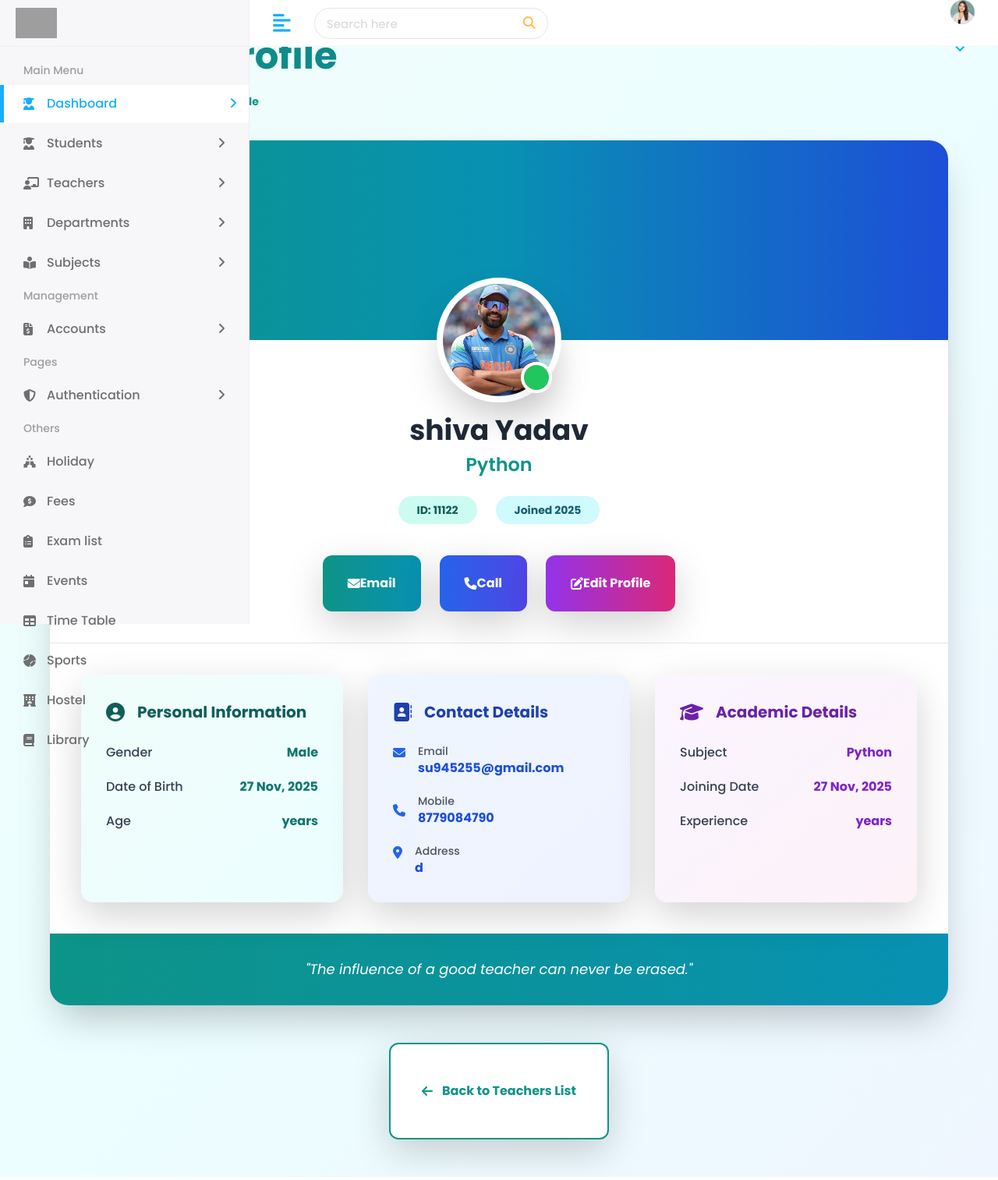
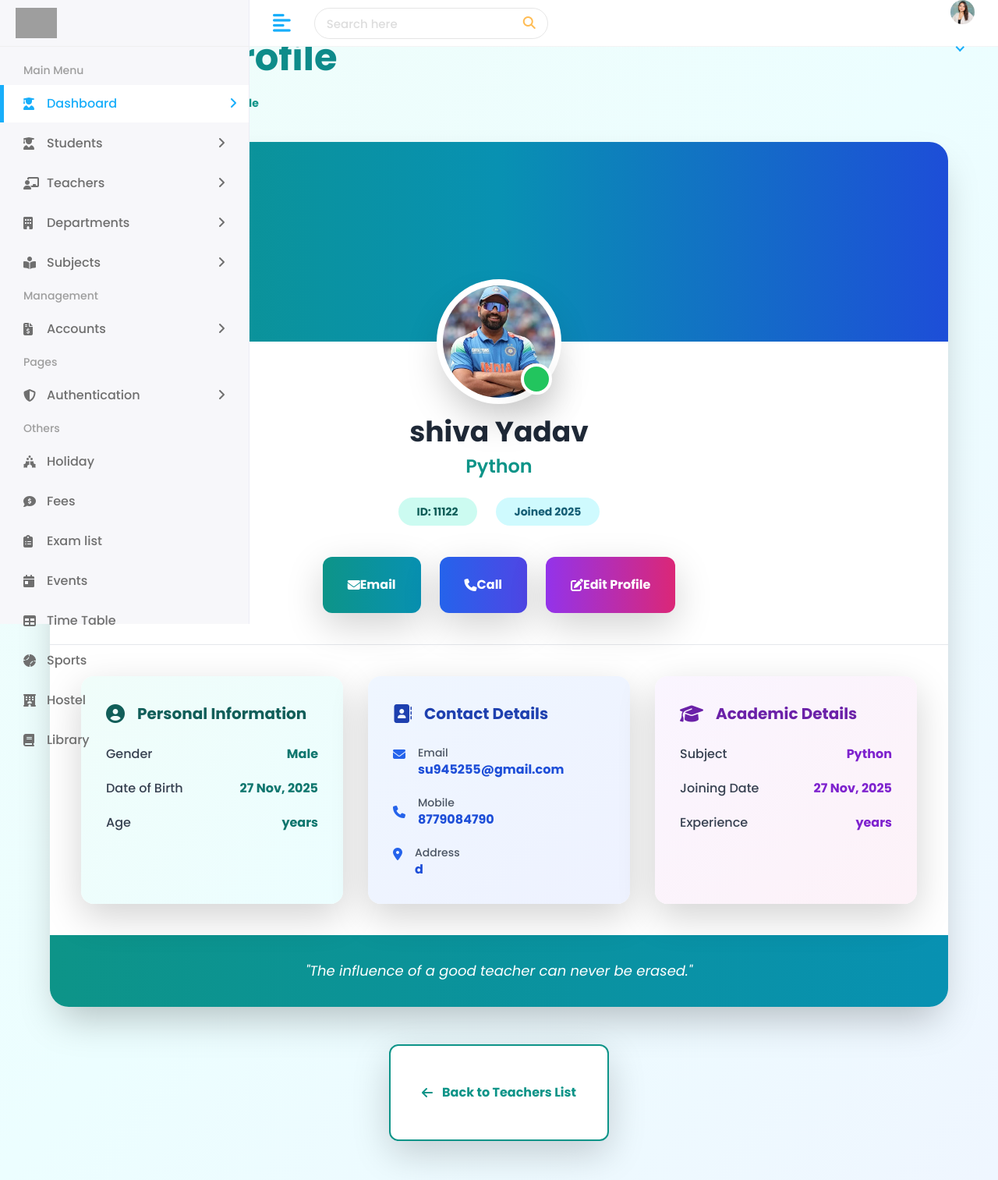
Before and after one commit to Shivam-123-yadav/student_management_system, a Django app: template templates/teacher-details.html in a window 1280 px wide. Shown: the whole page at 78% size. Run offline with Django 5.2, Linux system fonts and the light colour scheme; the template is opened without the code that fills it: values that come from a table or form of the project are taken from there, others are empty; data comes from the database, SQL or seed files in the repository; some libraries are stand-ins or nearby versions; grey boxes are pictures that could not be loaded.

Commit message:
Update teacher-details.html

```diff
--- a/templates/teacher-details.html
+++ b/templates/teacher-details.html
@@ -4,7 +4,7 @@
 
 {% block body %}
 
-<div class="min-h-screen bg-gradient-to-br from-teal-50 via-cyan-50 to-blue-50 py-12 px-4">
+<div class="min-h-screen bg-gradient-to-br from-teal-50 via-cyan-50 to-blue-50 py-12 px-4" style="padding: 50px">
     <div class="max-w-6xl mx-auto">
 
         <!-- Header -->
```
